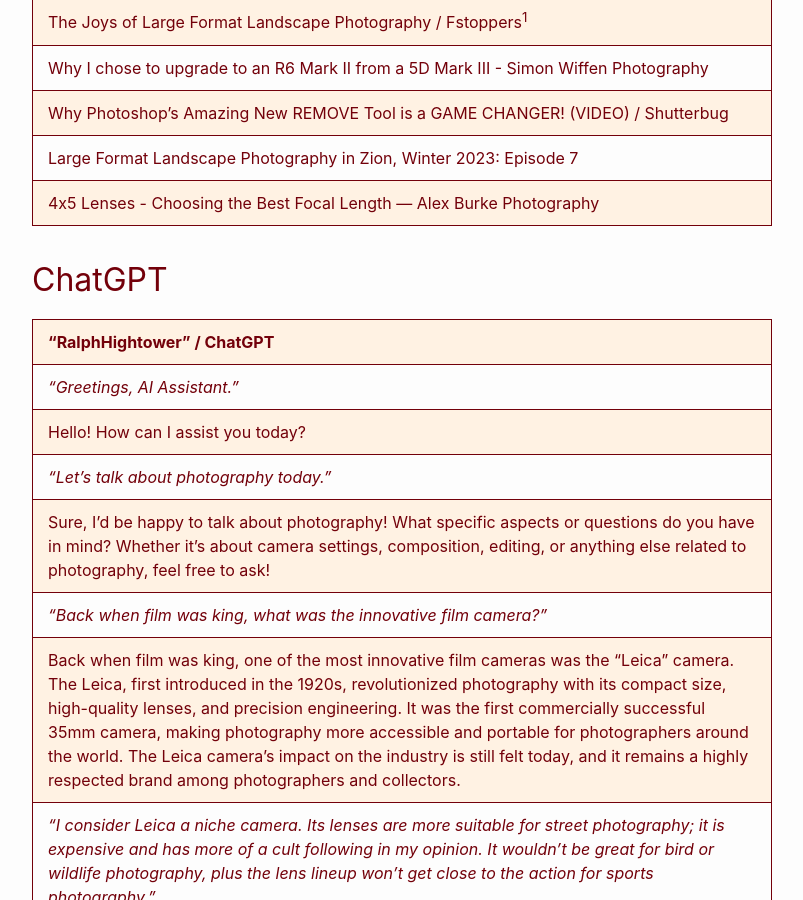
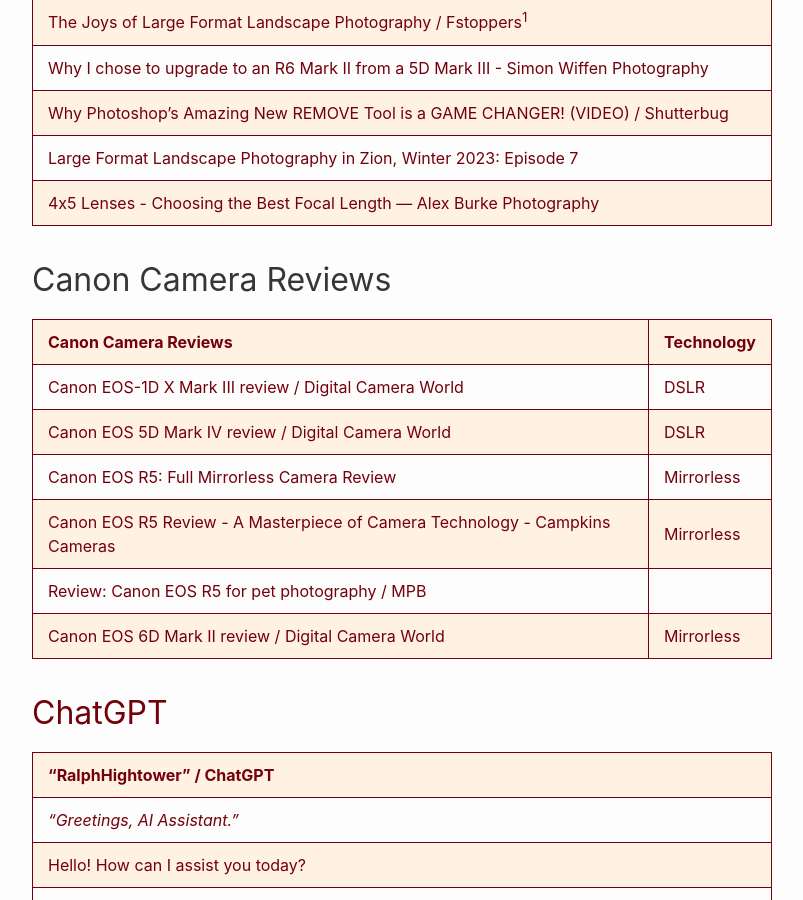
Before and after one commit to RalphHightower/RalphHightower, a Jekyll site: the page built from Photography.md, in a window 1280 px wide and 900 px high, scrolled down 3371 px. Shown: the whole window, without its empty margins (238-1041 px from the left). Built offline with Jekyll 4.4.1, drawn with Linux system fonts in a browser that asks for light colours; our own code applies the rules of GitHub Pages for plain Markdown files.

Commit message:
[docs](doc): Photography(extended description)

```diff
--- a/Photography.md
+++ b/Photography.md
@@ -53,6 +53,17 @@
 | [4x5 Lenses - Choosing the Best Focal Length — Alex Burke Photography](https://www.alexburkephoto.com/blog/2020/5/31/4x5-lenses-choosing-the-best-focal-length ) |
 
 [^41]: A monorail 4×5 view camera is one of the cameras on my Camera Bucket List
+
+## Canon Camera Reviews
+
+| Canon Camera Reviews | Technology |
+|---|---|
+| [Canon EOS-1D X Mark III review / Digital Camera World](https://www.digitalcameraworld.com/reviews/canon-eos-1d-x-mark-iii-review ) | DSLR |
+| [Canon EOS 5D Mark IV review / Digital Camera World](https://www.digitalcameraworld.com/reviews/canon-eos-5d-mark-iv-review#section-specifications ) | DSLR |
+| [Canon EOS R5: Full Mirrorless Camera Review](https://www.learnphotographyskills.com/canon-eos-r5-full-review/ ) | Mirrorless |
+| [Canon EOS R5 Review - A Masterpiece of Camera Technology - Campkins Cameras](https://www.campkinscameras.com/guides/canon-eos-r5-review/ ) | Mirrorless |
+| [Review: Canon EOS R5 for pet photography / MPB](https://www.mpb.com/en-us/content/kit-guides/review-canon-eos-r5-for-pet-photography ) |
+| [Canon EOS 6D Mark II review / Digital Camera World](https://www.digitalcameraworld.com/reviews/canon-eos-6d-mk-ii-review ) | Mirrorless |
 
 ## [ChatGPT](https://chat.openai.com/)
 
```
